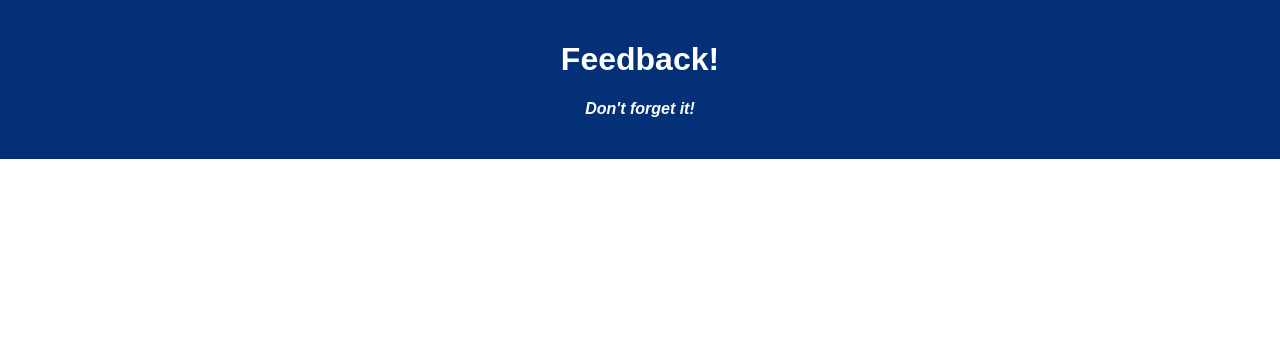
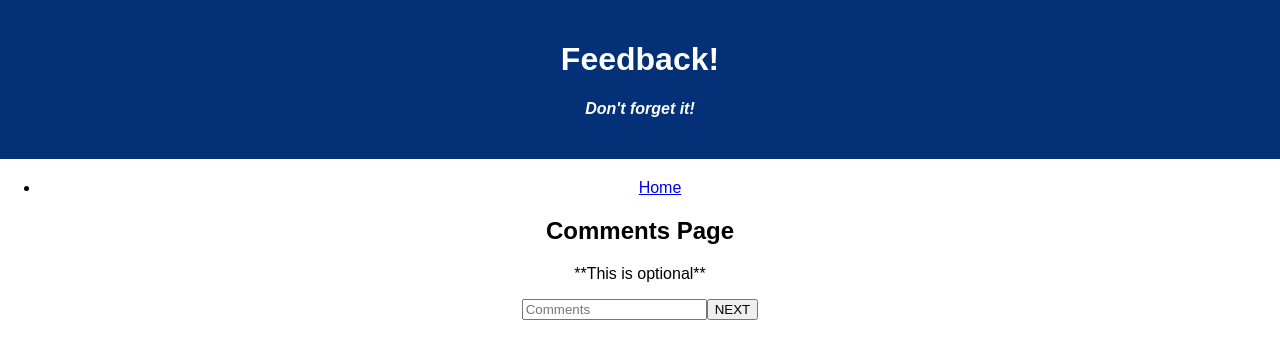
Before and after one commit to TimothyMichael85/weekend-redux-feedback-loop, a React (Create React App) app: page /#/comments in a window 1280 px wide. Shown: the top 358 px of the page. Built offline with nearby package versions, Linux system fonts and the light colour scheme; no server answers.

Commit message:
built routes in app.jsx need to keep each page commented out until components are complete or will bomb out

```diff
--- a/src/components/App/App.jsx
+++ b/src/components/App/App.jsx
@@ -44,14 +44,59 @@ function App() {
   //end GET
 
   return (
-    <Router>
+
     <div className='App'>
+
+      <Router>
       <header className='App-header'>
+
         <h1 className='App-title'>Feedback!</h1>
         <h4>Don't forget it!</h4>
+
       </header>
+
+      <ul>
+
+        <li className='nav'>
+							<Link className='link' to='/'>
+								Home
+							</Link>
+				</li>
+
+      </ul>
+
+
+      <Route path='/' exact>
+          <Home />
+        </Route>
+
+        {/* <Route path='/feeling'>
+          <Feeling />
+        </Route>
+
+        <Route path='/understanding'>
+          <Understanding />
+        </Route>
+
+        <Route path='/support'>
+          <Support />
+        </Route> */}
+
+        <Route path='/comments'>
+          <Comments />
+        </Route>
+
+        {/* <Route path='/review'>
+          <Review getSurvey={getSurvey}/>
+        </Route>
+
+        <Route path='/completed'>
+          <Completed />
+        </Route> */}
+
+      </Router>
     </div>
-    </Router>
+
   );
 }
 
--- a/src/components/Comments/Comments.jsx
+++ b/src/components/Comments/Comments.jsx
@@ -20,7 +20,22 @@ function Comments(){
     };
 
     return (
+        <>
         <h2>Comments Page</h2>
+        <p>**This is optional**</p>
+        <form onSubmit={(event) => submitComments(event)}>
+
+                <input
+                    placeholder="Comments"
+                    // onChange={customer_name}
+                />
+
+
+                <button>NEXT</button>
+
+
+            </form>
+            </>
     )
 }
 
```
